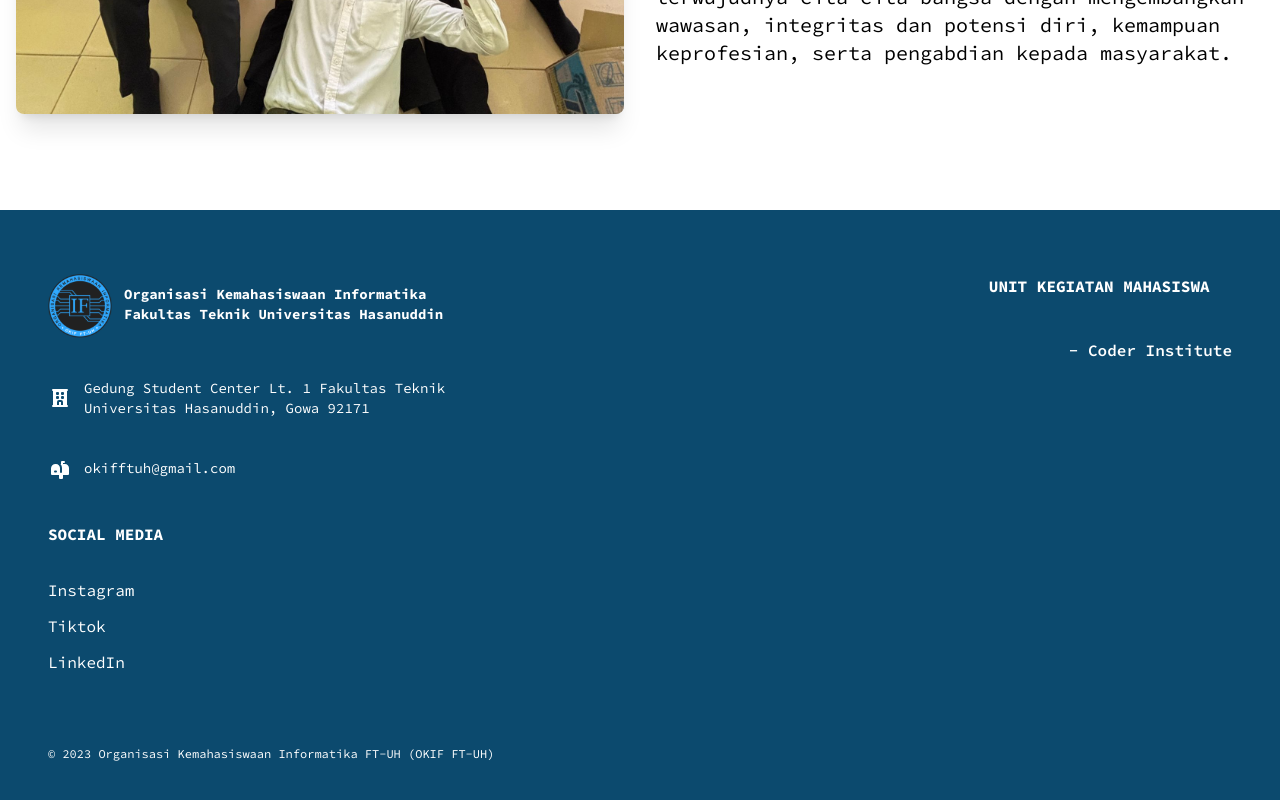
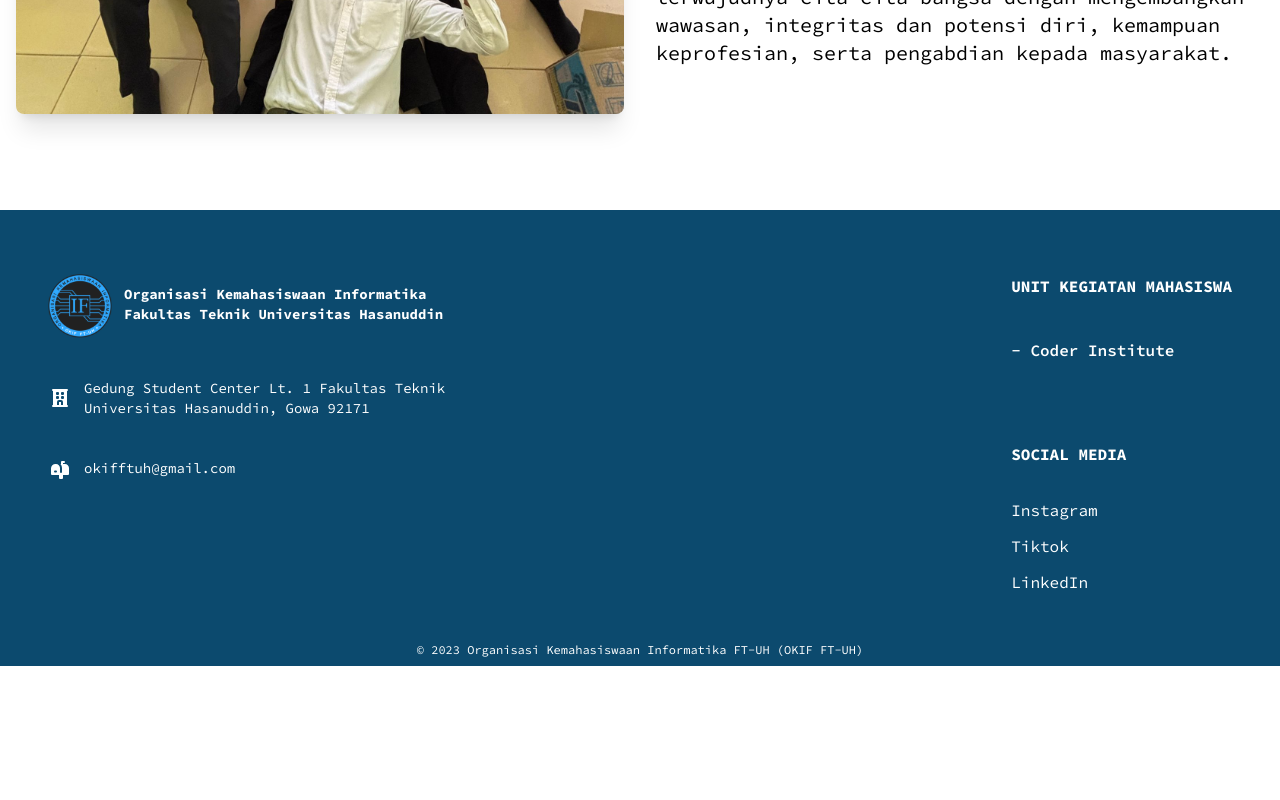
Before and after one commit to syaafiudinm/okif-ft-uh, a Next.js app: page / in a window 1280 px wide. Shown: the part 1161-1961 px from the top of the page. After the commit the page ends 1827 px from the top, so only its background shows below. Built offline with nearby package versions, Linux system fonts and the light colour scheme.

Commit message:
feat(footer) : fix footer section

```diff
--- a/src/components/Footer.jsx
+++ b/src/components/Footer.jsx
@@ -3,8 +3,7 @@ import React from "react";
 const Footer = () => {
   return (
     <>
-      <footer className="pt-16 px-12 bg-sky-900">
-        <div className="lg:flex lg:justify-between flex gap-10 h-full">
+      <footer className="pt-16 px-12 bg-sky-900 flex justify-between max-sm:flex-col max-sm:gap-10">
         <div className="flex flex-col gap-10">
           <div>
             <a
@@ -57,18 +56,12 @@ const Footer = () => {
               <path d="M17 6h-2V5h1a1 1 0 1 0 0-2h-2a1 1 0 0 0-1 1v2h-.541A5.965 5.965 0 0 1 14 10v4a1 1 0 1 1-2 0v-4c0-2.206-1.794-4-4-4-.075 0-.148.012-.22.028C7.686 6.022 7.596 6 7.5 6A4.505 4.505 0 0 0 3 10.5V16a1 1 0 0 0 1 1h7v3a1 1 0 0 0 1 1h2a1 1 0 0 0 1-1v-3h5a1 1 0 0 0 1-1v-6c0-2.206-1.794-4-4-4Zm-9 8.5H7a1 1 0 1 1 0-2h1a1 1 0 1 1 0 2Z" />
             </svg>
 
-              <p className="break-words text-sm text-white">
-                okifftuh@gmail.com
-              </p>
+            <p className="break-words text-sm text-white">okifftuh@gmail.com</p>
           </div>
         </div>
         <div className="flex flex-col gap-10">
           <h3 className="font-bold text-white">UNIT KEGIATAN MAHASISWA</h3>
-            <h3 className="font-semibold text-white lg:ml-20">
-              - Coder Institute
-            </h3>
-          </div>
-        </div>
+          <h3 className="font-semibold text-white">- Coder Institute</h3>
           <div className="lg:flex lg:justify-between flex flex-col gap-8 pb-10 pt-10">
             <h3 className="text-white font-bold">SOCIAL MEDIA</h3>
             <div className="flex flex-col gap-3">
@@ -82,11 +75,12 @@ const Footer = () => {
                 LinkedIn
               </a>
             </div>
-          <p className="text-white text-xs mt-10">
+          </div>
+        </div>
+      </footer>
+      <p className="text-white text-xs bg-sky-900 text-center py-2">
         © 2023 Organisasi Kemahasiswaan Informatika FT-UH (OKIF FT-UH)
       </p>
-        </div>
-      </footer>
     </>
   );
 };
```
Lines whose indentation alone changed are shown as unchanged.
